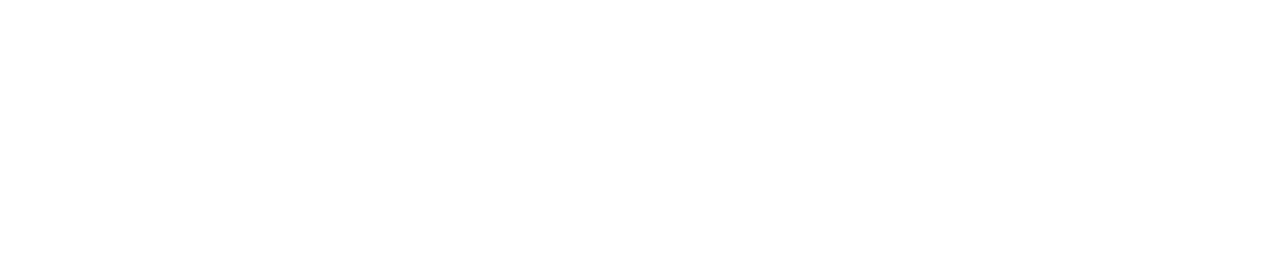
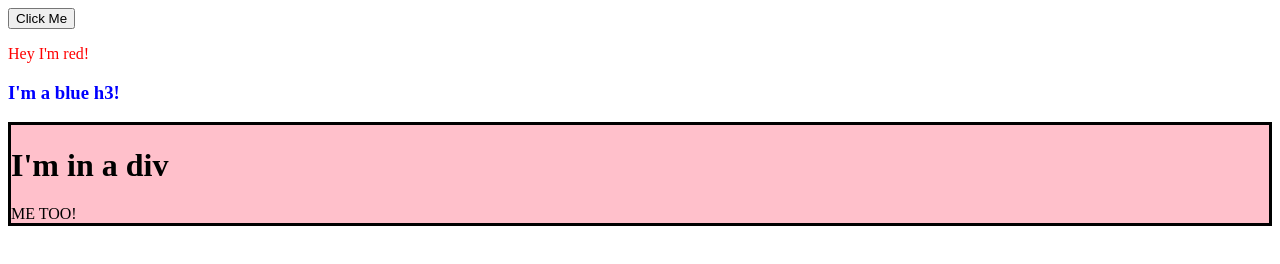
Before and after one commit to Oisin-Anderson/OdinProjectWork, a plain HTML site: page Foundations/Javascript/DomExercise/index.html in a window 1280 px wide. Drawn offline with Linux system fonts and the light colour scheme.

Commit message:
Dom
Dom Excersises done

```diff
--- a/Foundations/Javascript/DomExercise/index.html
+++ b/Foundations/Javascript/DomExercise/index.html
@@ -8,6 +8,9 @@
     <script src="main.js"></script>
 </head>
 <body>
+    <div>
+        <button id="btn">Click Me</button>
+    </div>
     <div id="body">
 
     </div>
--- a/Foundations/Javascript/DomExercise/main.js
+++ b/Foundations/Javascript/DomExercise/main.js
@@ -0,0 +1,46 @@
+$ = function(id){
+	return document.getElementById(id);
+}
+
+
+addBody = function(){
+    const container = document.querySelector('#body');
+    const p = document.createElement('p');
+    p.textContent = 'Hey I\'m red!';
+    p.setAttribute('style', 'color: red; background: white;');
+    container.appendChild(p);
+
+    const h3 = document.createElement('h3');
+    h3.textContent = 'I\'m a blue h3!';
+    h3.setAttribute('style', 'color: blue; background: white;');
+    container.appendChild(h3);
+
+    const div = document.createElement('div');
+    div.classList.add('in');
+    div.setAttribute('style', 'border-style: solid;; background: pink;');
+
+    const h1 = document.createElement('h1');
+    h1.textContent = 'I\'m in a div';
+    div.appendChild(h1);
+
+    const p2 = document.createElement('p2');
+    p2.textContent = 'ME TOO!';
+    div.appendChild(p2);
+
+    container.appendChild(div);
+}
+
+add = function(){
+    const container = document.querySelector('#body');
+    const h2 = document.createElement('h2');
+    h2.textContent = 'It was that white cloak that soiled me, not the other way around.';
+    h2.setAttribute('style', 'color: gold; background: red;');
+    container.appendChild(h2);
+}
+
+
+window.onload = function(){
+    addBody();
+    $("btn").onclick = function(){add();}
+
+}
```
